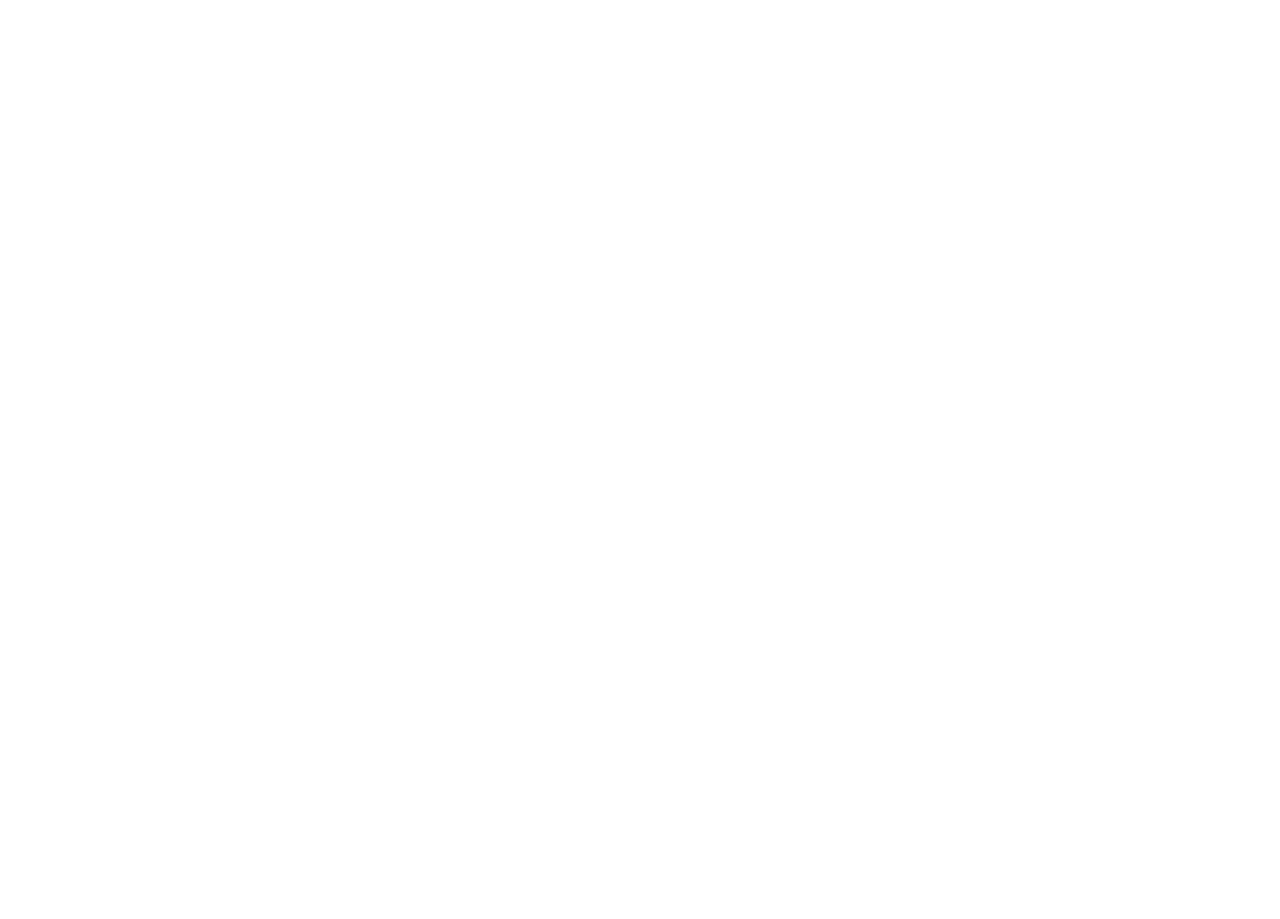
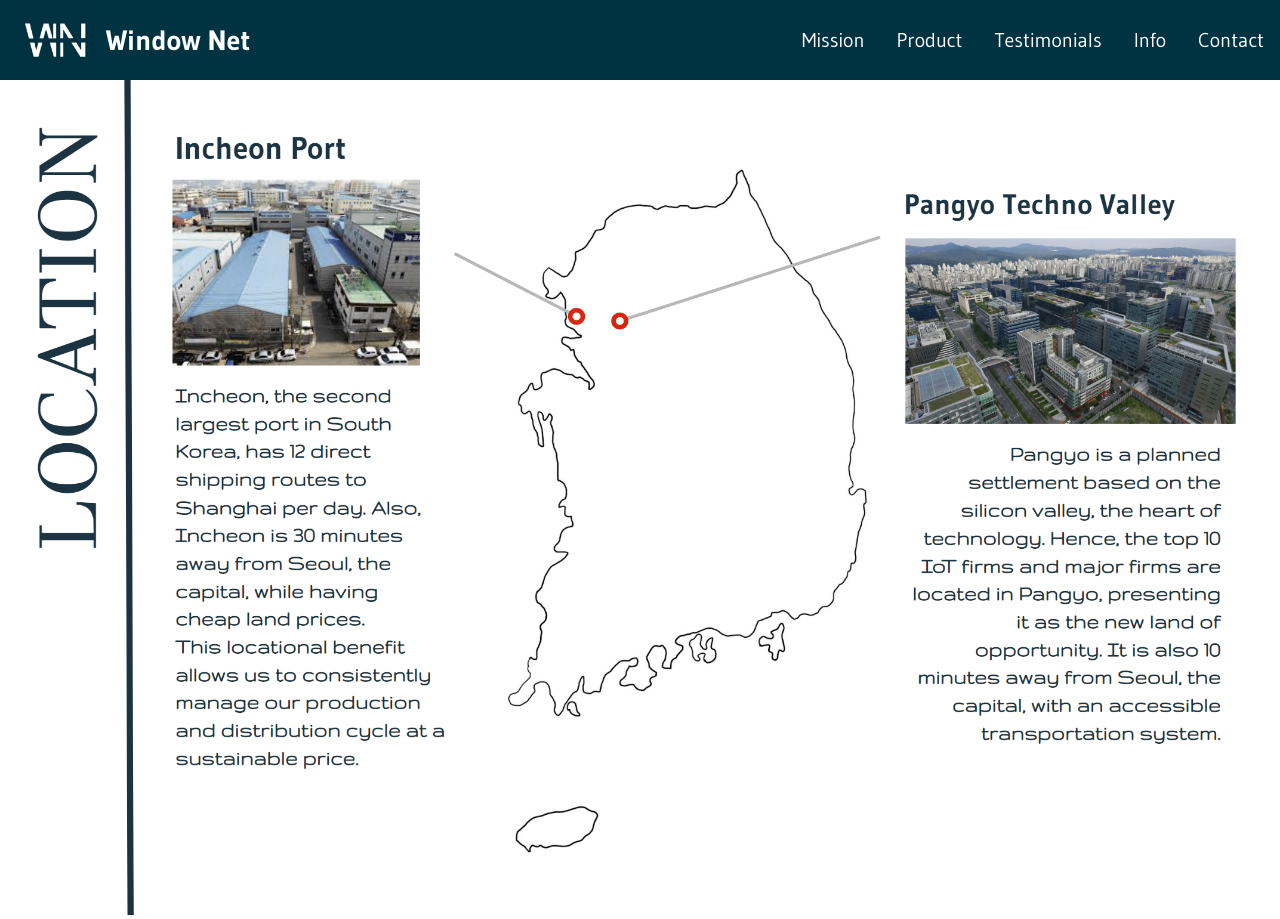
Before and after one commit to jskang24/windownetweb, a React (Create React App) app: page /info in a window 1280 px wide. Before the commit this address had no page. Before the commit the page ends 800 px from the top, so only its background shows below. Built offline with nearby package versions, Linux system fonts and the light colour scheme; a web font is replaced by a local one.

Commit message:
update - info, testimonials

```diff
--- a/src/App.js
+++ b/src/App.js
@@ -6,6 +6,7 @@ import Contact from "./pages/Contact";
 import Opportunities from "./pages/Opportunites";
 import OurProduct from "./pages/OurProduct";
 import Testimonials from "./pages/Testimonials";
+import Info from "./pages/Info";
 
 function App() {
   return (
@@ -17,6 +18,7 @@ function App() {
         <Route path="/opportunities" element={<Opportunities />} />
         <Route path="/product" element={<OurProduct />} />
         <Route path="/testimonials" element={<Testimonials />} />
+        <Route path="/info" element={<Info />} />
       </Routes>
     </Router>
   );
--- a/src/components/NavBar/index.js
+++ b/src/components/NavBar/index.js
@@ -57,6 +57,9 @@ const Navbar = () => {
         <NavLink to="/testimonials" activeStyle>
           Testimonials
         </NavLink>
+        <NavLink to="/info" activeStyle>
+          Info
+        </NavLink>
         <NavLink to="/contact" activeStyle>
           Contact
         </NavLink>
--- a/src/index.css
+++ b/src/index.css
@@ -281,3 +281,12 @@ code {
 .Testimonials_Animation {
   animation: fadeIn 1s;
 }
+
+.Info_Image {
+  width: 100vw;
+  animation: fadeIn 1s;
+}
+
+.Testimonials_Image {
+  width: 100%;
+}
--- /dev/null
+++ b/src/pages/Info.js
@@ -0,0 +1,16 @@
+import React from "react";
+import Navbar from "../components/NavBar/index";
+import Loc from "../assets/imgs/location.png";
+
+import "../index.css";
+
+const Info = () => {
+  return (
+    <div className="Info">
+      <Navbar />
+      <img src={Loc} alt="" className="Info_Image" />
+    </div>
+  );
+};
+
+export default Info;
--- a/src/pages/Testimonials.js
+++ b/src/pages/Testimonials.js
@@ -1,5 +1,6 @@
 import React from "react";
 import Navbar from "../components/NavBar/index";
+import Testimonial from "../assets/imgs/testimonials.png";
 
 import "../index.css";
 
@@ -27,6 +28,7 @@ const Testimonials = () => {
             </div>
           </div>
         </div>
+        <img src={Testimonial} alt="" className="Testimonials_Image" />
       </div>
     </div>
   );
```
Also changed, not shown: src/assets/imgs/location.png (added), src/assets/imgs/testimonials.png (added).
